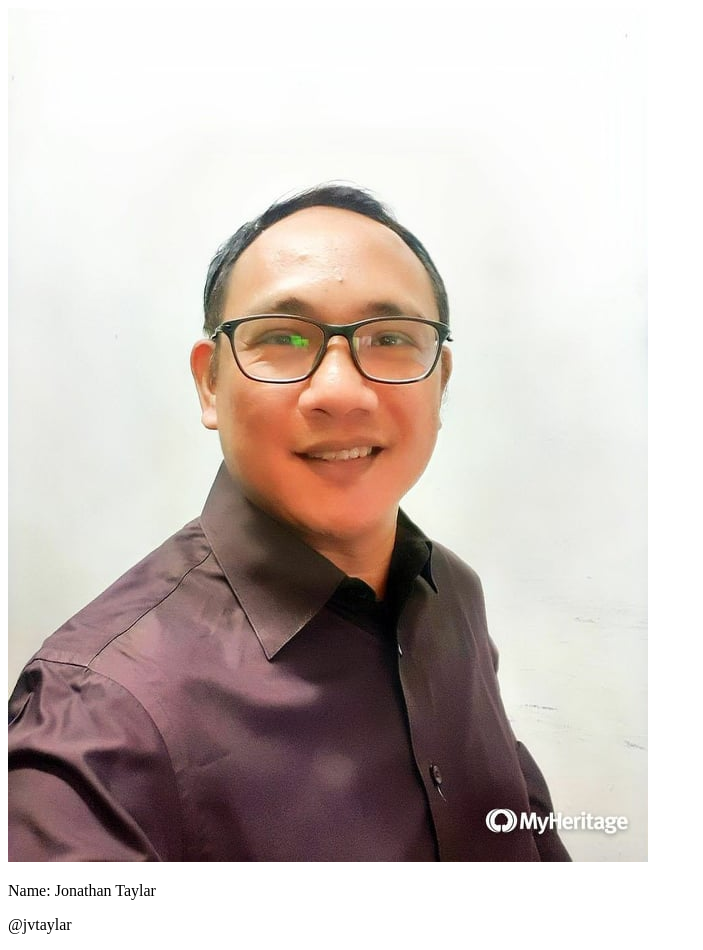
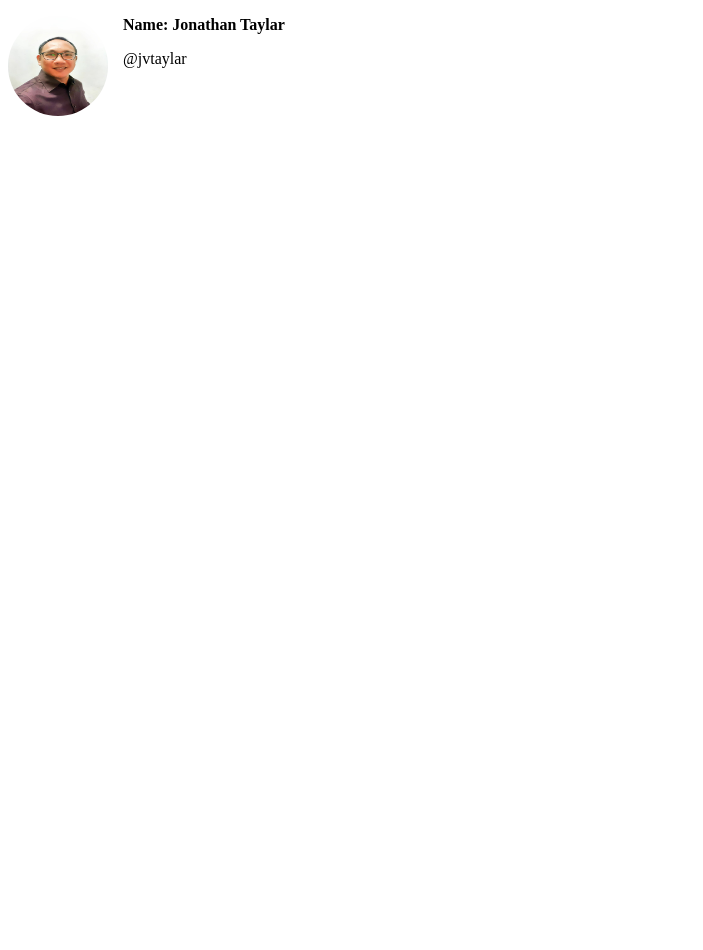
Before and after one commit to jvtaylar-cpe/Webproject, a plain HTML site: page index.html in a window 1280 px wide. Shown: the whole page, without its empty margins (0-703 px from the left). After the commit the page ends 800 px from the top, so only its background shows below. Drawn offline with Linux system fonts and the light colour scheme.

Commit message:
third commit

```diff
--- a/index.html
+++ b/index.html
@@ -5,10 +5,22 @@
     <meta http-equiv="X-UA-Compatible" content="IE=edge" />
     <meta name="viewport" content="width=device-width, initial-scale=1.0" />
     <title>My first web page</title>
+    <style>
+      .profile {
+        width: 100px;
+        height: 100px;
+        border-radius: 50px;
+        float: left;
+        margin-right: 15px;
+      }
+      .username {
+        font-weight: bold;
+      }
+    </style>
   </head>
   <body>
-    <img src="/images/jvt.jpg" alt="" />
-    <p>Name: Jonathan Taylar</p>
+    <img class="profile" src="/images/jvt.jpg" alt="" />
+    <p class="username">Name: Jonathan Taylar</p>
     <p>@jvtaylar</p>
   </body>
 </html>
```
